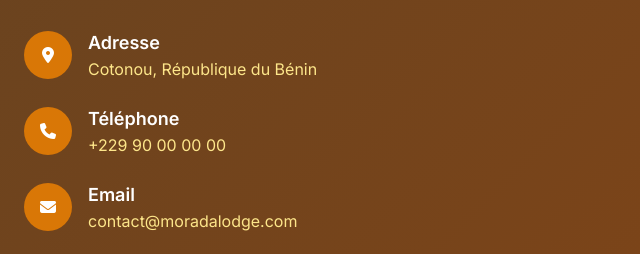
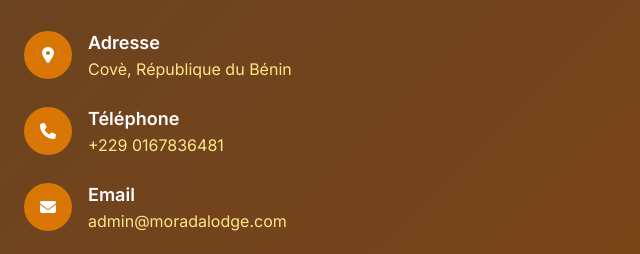
Before and after one commit to yamdev07/MoradalodgeSite, a plain HTML site: page index.html in a window 1280 px wide. Shown: the part 5403-5657 px from the top of the page, 0-640 px from the left. Drawn offline with nearby package versions, Linux system fonts and the light colour scheme.

Commit message:
updates infos

```diff
--- a/index.html
+++ b/index.html
@@ -820,7 +820,7 @@
                 </div>
                 <div>
                   <h4 class="font-semibold text-lg">Adresse</h4>
-                  <p class="text-amber-200">Cotonou, République du Bénin</p>
+                  <p class="text-amber-200">Covè, République du Bénin</p>
                 </div>
               </div>
               <div class="flex items-center space-x-4">
@@ -829,7 +829,7 @@
                 </div>
                 <div>
                   <h4 class="font-semibold text-lg">Téléphone</h4>
-                  <p class="text-amber-200">+229 90 00 00 00</p>
+                  <p class="text-amber-200">+229 0167836481</p>
                 </div>
               </div>
               <div class="flex items-center space-x-4">
@@ -838,7 +838,7 @@
                 </div>
                 <div>
                   <h4 class="font-semibold text-lg">Email</h4>
-                  <p class="text-amber-200">contact@moradalodge.com</p>
+                  <p class="text-amber-200">admin@moradalodge.com</p>
                 </div>
               </div>
               <div class="flex items-center space-x-4">
@@ -860,7 +860,7 @@
               </a>
 
               <!-- Appeler maintenant -->
-              <a href="tel:+229XXXXXXXX"
+              <a href="tel:+2290167836481"
                 class="glass-effect border border-white/30 text-white px-8 py-4 rounded-full font-semibold hover:bg-white/10 transition-colors flex items-center">
                 <i class="fas fa-phone mr-3"></i>Appeler maintenant
               </a>
```
